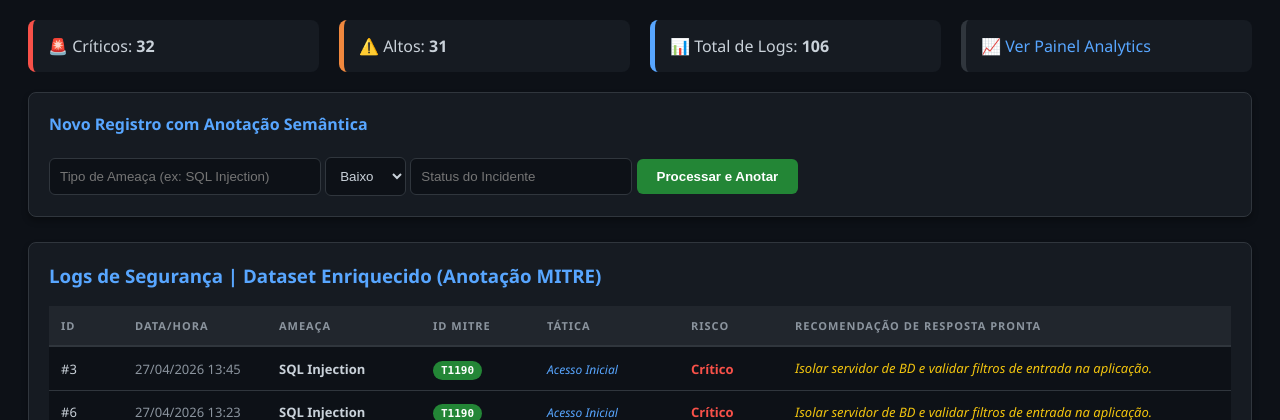
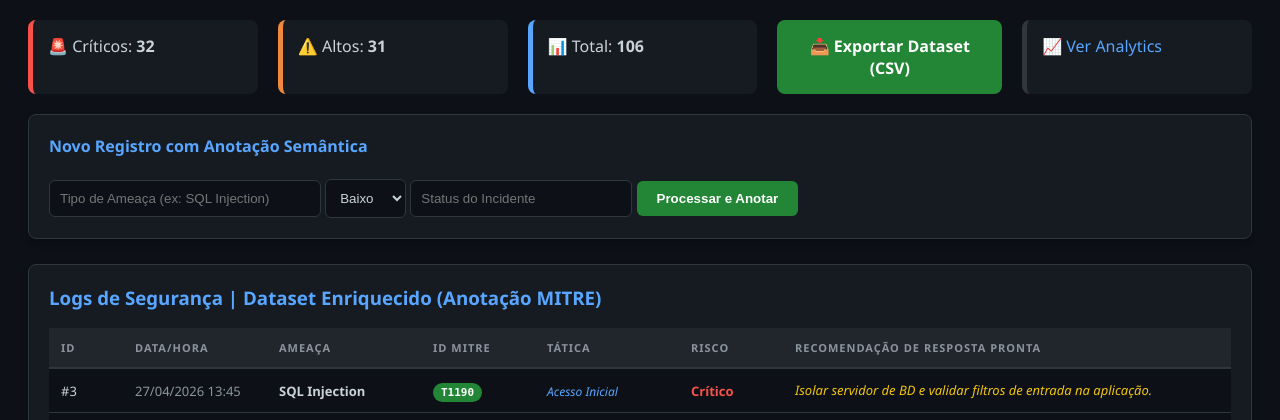
Before and after one commit to Pauloph89/sample-flask-auth, a Flask app: page / in a window 1280 px wide. Shown: the part 134-554 px from the top of the page. Run offline with Flask 3, Linux system fonts and the light colour scheme.

Commit message:
Fix: Ajuste de encoding (latin-1) e delimitador para compatibilidade total com Excel

```diff
--- a/app.py
+++ b/app.py
@@ -1,6 +1,8 @@
 import json
+import csv
+import io
 from datetime import datetime
-from flask import Flask, render_template, request, redirect, url_for
+from flask import Flask, render_template, request, redirect, url_for, make_response
 
 app = Flask(__name__)
 
@@ -109,6 +111,41 @@ def analytics():
 
     # Enviamos tanto os stats quanto as previsoes para o HTML
     return render_template("analytics.html", stats=stats_por_tipo, previsoes=previsoes)
+@app.route("/exportar")
+def exportar_csv():
+    try:
+        with open(DATA_FILE, "r", encoding="utf-8") as arquivo:
+            ameacas = json.load(arquivo)
+    except (FileNotFoundError, json.JSONDecodeError):
+        return "Erro: Base de dados não encontrada.", 404
+
+    output = io.StringIO()
+    # Mudamos o separador para ';' que é o padrão do Excel no Brasil
+    writer = csv.writer(output, delimiter=';')
+
+    writer.writerow([
+        'ID', 'Data_Hora', 'Tipo_Ameaca', 'ID_MITRE',
+        'Tatica_MITRE', 'Risco_Impacto', 'Status_Incidente', 'Plano_de_Resposta'
+    ])
+
+    for a in ameacas:
+        writer.writerow([
+            a.get('id'), a.get('data'), a.get('tipo'),
+            a.get('mitre_id'), a.get('mitre_tatica'),
+            a.get('risco'), a.get('status'), a.get('recomendacao')
+        ])
+
+    output.seek(0)
+
+    # Usamos encoding 'latin-1' no retorno para garantir compatibilidade
+    # total com versões legadas do Excel que não leem UTF-8 bem.
+    conteudo = output.getvalue().encode('latin-1', errors='replace')
+
+    response = make_response(conteudo)
+    response.headers["Content-Disposition"] = "attachment; filename=dataset_xeque_mate_final.csv"
+    response.headers["Content-type"] = "text/csv; charset=latin-1"
+
+    return response
 
 if __name__ == "__main__":
     app.run(debug=True)
--- a/templates/index.html
+++ b/templates/index.html
@@ -45,11 +45,17 @@
     </header>
 
     <div class="stats-container">
-        <div class="stat-box" style="border-left-color: #f85149;">🚨 Críticos: <strong>{{ criticos }}</strong></div>
-        <div class="stat-box" style="border-left-color: #f0883e;">⚠️ Altos: <strong>{{ altos }}</strong></div>
-        <div class="stat-box" style="border-left-color: #58a6ff;">📊 Total de Logs: <strong>{{ total }}</strong></div>
-        <div class="stat-box"><a href="/analytics" style="color: #58a6ff; text-decoration: none;">📈 Ver Painel Analytics</a></div>
+    <div class="stat-box" style="border-left-color: #f85149;">🚨 Críticos: <strong>{{ criticos }}</strong></div>
+    <div class="stat-box" style="border-left-color: #f0883e;">⚠️ Altos: <strong>{{ altos }}</strong></div>
+    <div class="stat-box" style="border-left-color: #58a6ff;">📊 Total: <strong>{{ total }}</strong></div>
+
+    <!-- NOVO BOTÃO DE EXPORTAÇÃO -->
+    <div class="stat-box" style="background: #238636; border-left: none; text-align: center;">
+        <a href="/exportar" style="color: white; text-decoration: none; font-weight: bold;">📥 Exportar Dataset (CSV)</a>
     </div>
+
+    <div class="stat-box"><a href="/analytics" style="color: #58a6ff; text-decoration: none;">📈 Ver Analytics</a></div>
+</div>
 
     <div class="card">
         <h4>Novo Registro com Anotação Semântica</h4>
```
